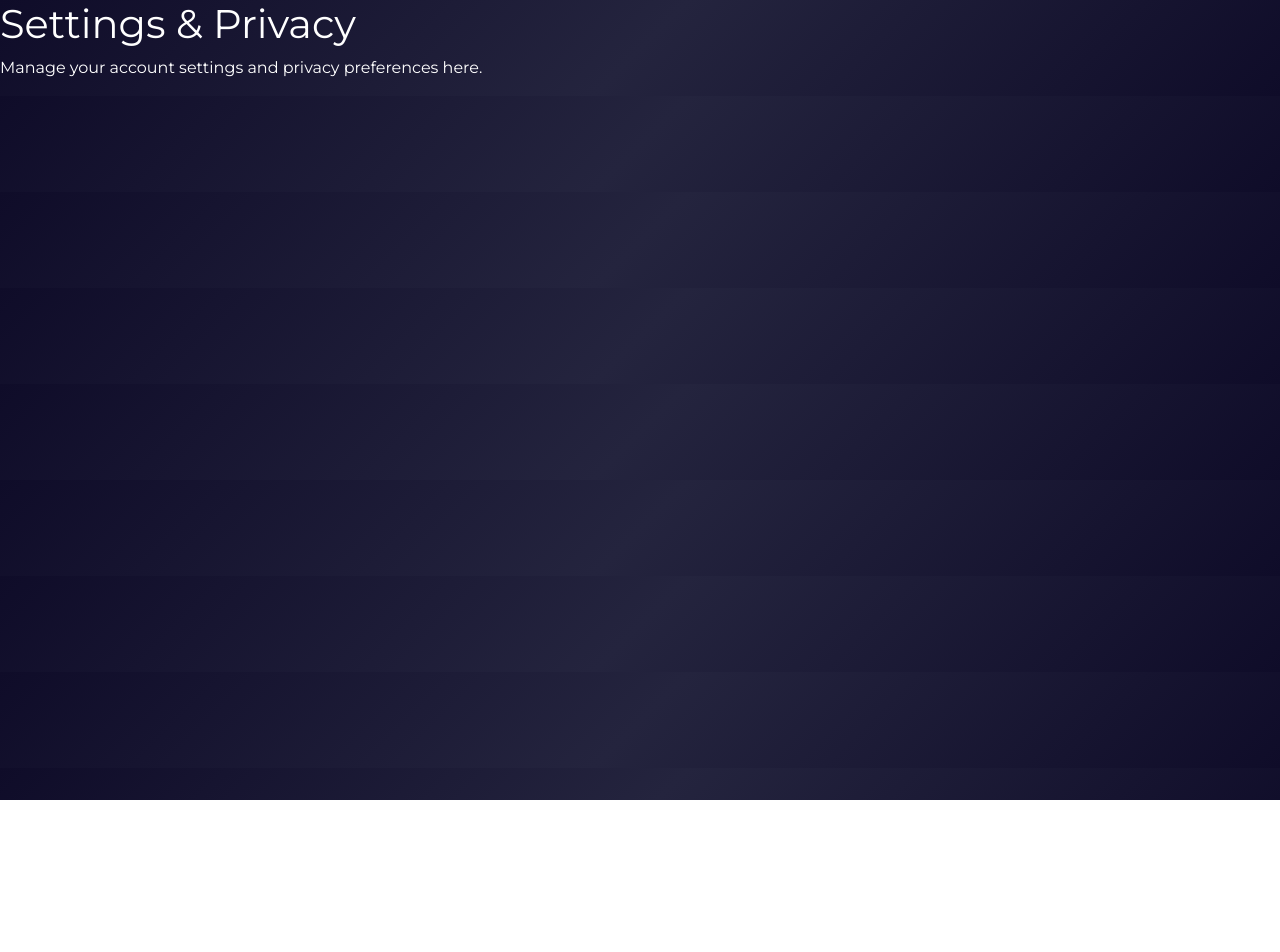
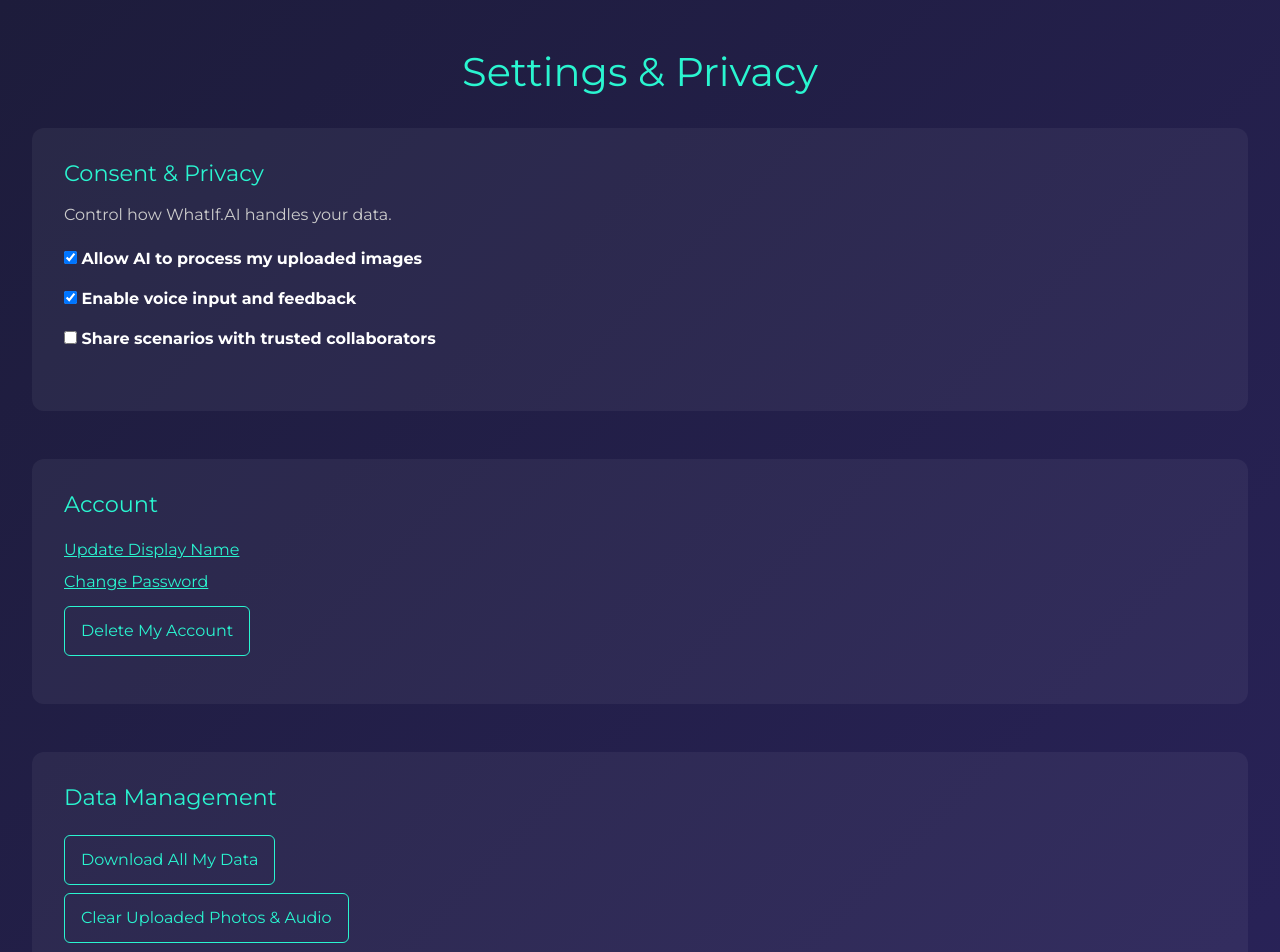
Before and after one commit to Bi-nary-Genius/autonomates-gc-adk, a React (Create React App) app: page /settings in a window 1280 px wide. Shown: the top 952 px of the page. Before the commit the page ends 800 px from the top, so only its background shows below. Built offline with nearby package versions, Linux system fonts and the light colour scheme; no server answers.

Commit message:
UI: Update settings, colors, and layout tweaks

```diff
--- a/src/components/NavigationBar.js
+++ b/src/components/NavigationBar.js
@@ -27,7 +27,7 @@ function NavigationBar({ user }) {
             gap: '10px',
             fontWeight: 'bold',
             fontSize: '1.3rem',
-            color: '#0088FF',
+            color: '#3d0170',
        }}
         > {/* <-- THIS IS THE CRUCIAL CHANGE: The closing `>` for Navbar.Brand's attributes */}
           {/* Now, the content (your div with text) goes inside the Navbar.Brand component */}
--- a/src/components/Sidebar.css
+++ b/src/components/Sidebar.css
@@ -32,8 +32,8 @@
 
 
 .sidebar ul li a.active {
-  background-color: #00f2ae; /* A light blue to indicate selection */
-  color: var(--primary-blue);
+  background-color: #d0d0d0;
+  color: #311b92;
   font-weight: bold;
 }
 
--- a/src/pages/Contact.js
+++ b/src/pages/Contact.js
@@ -9,7 +9,15 @@ function Contact() {
         background: 'linear-gradient(to bottom right, #1d1c3b, #2a235b)',
       }}
     >
-      <h1 style={{ color: '#2af5d0', marginBottom: '2rem' }}>Meet the Creators</h1>
+      <h1
+  style={{
+    color: '#2af5d0',
+    marginBottom: '2rem',
+    textAlign: 'center'
+  }}
+>
+  Meet the Creators of WhatIf.AI
+</h1>
 
       <div
         style={{
@@ -19,6 +27,7 @@ function Contact() {
           marginBottom: '4rem',
         }}
       >
+
         {/* Sherie Chandler */}
         <div
           style={{
@@ -29,26 +38,13 @@ function Contact() {
             lineHeight: '1.6',
           }}
         >
-          <img
-            src="/images/sherie.jpeg"
-            alt="Sherie Chandler"
-            style={{
-              width: '100px',
-              height: '100px',
-              borderRadius: '50%',
-              objectFit: 'cover',
-              border: '2px solid #2af5d0',
-              marginBottom: '1rem',
-            }}
-          />
           <h3>Sherie Chandler</h3>
           <p style={{ color: '#ccc' }}>
             Co-Creator, Full-Stack & AI Developer, Product Strategist
           </p>
           <p><strong>Contribution to WhatIf.AI:</strong> Implemented authentication, UI, and Firestore integration. Connected Firebase to backend routes, deployed to custom domain, and integrated image classification with Vertex AI Vision. Implemented TTS agent and is developing STIG automation.</p>
           <p><strong>Key Skills:</strong> JavaScript, React, Firebase, FastAPI, Vertex AI, UX Design</p>
-          <p><strong>Why:</strong> I’m passionate about building real-time decision support systems that blend AI, intuitive UX, and strong security. I thrive on learning, designing intelligent agents, and exploring how ethical AI can empower people—not replace them—by preserving
-              meaningful, human-centered work.</p>
+          <p><strong>Why:</strong> I’m passionate about building real-time decision support systems that blend AI, intuitive UX, and strong security. I thrive on learning, designing intelligent agents, and exploring how ethical AI can empower people—not replace them—by preserving meaningful, human-centered work.</p>
           <p>
             <strong>Connect:</strong>{' '}
             <a
@@ -72,18 +68,6 @@ function Contact() {
             lineHeight: '1.6',
           }}
         >
-          <img
-            src="/images/chiussu.png"
-            alt="Chiu Ssu Hsieh"
-            style={{
-              width: '100px',
-              height: '100px',
-              borderRadius: '50%',
-              objectFit: 'cover',
-              border: '2px solid #2af5d0',
-              marginBottom: '1rem',
-            }}
-          />
           <h3>Chiu Ssu Hsieh</h3>
           <p style={{ color: '#ccc' }}>
             Co-Creator, Backend & AI Integrations Specialist
--- a/src/pages/SettingsPrivacy.js
+++ b/src/pages/SettingsPrivacy.js
@@ -2,11 +2,142 @@ import React from "react";
 
 const SettingsPrivacy = () => {
   return (
-    <div>
-      <h1>Settings & Privacy</h1>
-      <p>Manage your account settings and privacy preferences here.</p>
+    <div
+      style={{
+        padding: "3rem 2rem",
+        background: "linear-gradient(to bottom right, #1d1c3b, #2a235b)",
+        color: "#fff",
+        minHeight: "100vh",
+      }}
+    >
+      <h1
+        style={{
+          color: "#2af5d0",
+          marginBottom: "2rem",
+          textAlign: "center",
+        }}
+      >
+        Settings & Privacy
+      </h1>
+
+      {/* Consent & Privacy Section */}
+      <div style={sectionStyle}>
+        <h2 style={subheading}>Consent & Privacy</h2>
+        <p style={descText}>Control how WhatIf.AI handles your data.</p>
+        <ul style={ulStyle}>
+          <li>
+            <label>
+              <input type="checkbox" defaultChecked /> Allow AI to process my
+              uploaded images
+            </label>
+          </li>
+          <li>
+            <label>
+              <input type="checkbox" defaultChecked /> Enable voice input and
+              feedback
+            </label>
+          </li>
+          <li>
+            <label>
+              <input type="checkbox" /> Share scenarios with trusted
+              collaborators
+            </label>
+          </li>
+        </ul>
+      </div>
+
+      {/* Account Section */}
+      <div style={sectionStyle}>
+        <h2 style={subheading}>Account</h2>
+        <ul style={ulStyle}>
+          <li>
+            <a href="/profile" style={linkStyle}>
+              Update Display Name
+            </a>
+          </li>
+          <li>
+            <a href="/auth/reset-password" style={linkStyle}>
+              Change Password
+            </a>
+          </li>
+          <li>
+            <button style={buttonStyle}>Delete My Account</button>
+          </li>
+        </ul>
+      </div>
+
+      {/* Data Management Section */}
+      <div style={sectionStyle}>
+        <h2 style={subheading}>Data Management</h2>
+        <ul style={ulStyle}>
+          <li>
+            <button style={buttonStyle}>Download All My Data</button>
+          </li>
+          <li>
+            <button style={buttonStyle}>
+              Clear Uploaded Photos & Audio
+            </button>
+          </li>
+        </ul>
+      </div>
+
+      {/* Compliance Section */}
+      <div style={sectionStyle}>
+        <h2 style={subheading}>Compliance</h2>
+        <p style={descText}>
+          Your data is secured under HIPAA, FERPA, and GDPR-grade encryption.
+          Learn more in our{" "}
+          <a href="/security" style={linkStyle}>
+            Security Overview
+          </a>
+          .
+        </p>
+        <span style={{ fontSize: "0.8rem", color: "#aaa" }}>
+          🔒 HIPAA / FERPA / GDPR Compliant
+        </span>
+      </div>
     </div>
   );
 };
 
+// 🔧 Shared Inline Styles
+const sectionStyle = {
+  marginBottom: "3rem",
+  backgroundColor: "rgba(255, 255, 255, 0.05)",
+  padding: "2rem",
+  borderRadius: "12px",
+};
+
+const subheading = {
+  color: "#2af5d0",
+  fontSize: "1.4rem",
+  marginBottom: "1rem",
+};
+
+const descText = {
+  color: "#ccc",
+  marginBottom: "1rem",
+};
+
+const ulStyle = {
+  listStyle: "none",
+  padding: 0,
+  lineHeight: "2",
+};
+
+const linkStyle = {
+  color: "#2af5d0",
+  textDecoration: "underline",
+};
+
+const buttonStyle = {
+  backgroundColor: "transparent",
+  color: "#2af5d0",
+  border: "1px solid #2af5d0",
+  padding: "0.5rem 1rem",
+  borderRadius: "6px",
+  cursor: "pointer",
+  marginTop: "0.5rem",
+};
+
 export default SettingsPrivacy;
```
